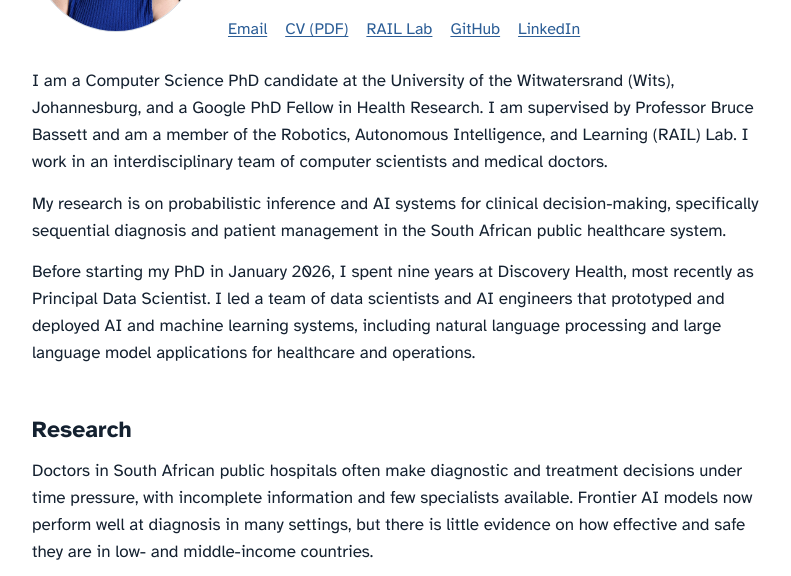
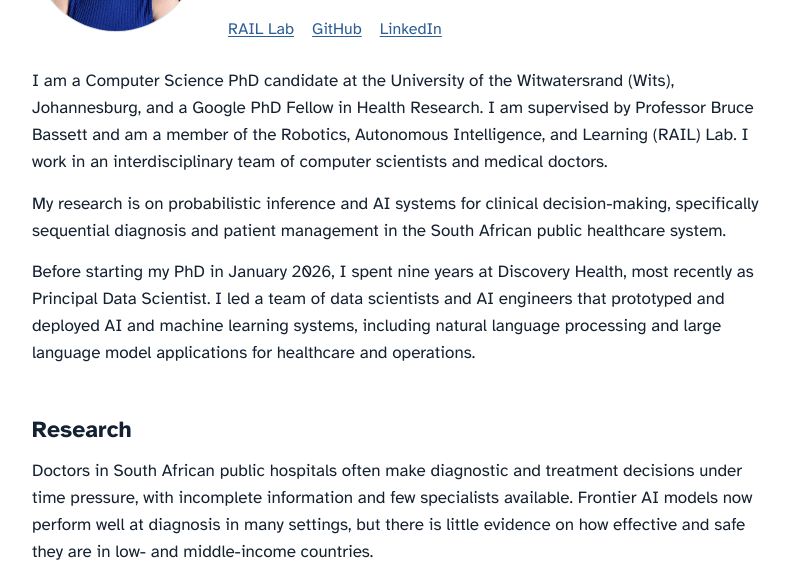
Before and after one commit to jrees-research/jrees-research.github.io, a plain HTML site: page index.html in a window 1280 px wide. Shown: the part 201-777 px from the top of the page, without its empty margins (244-1035 px from the left). Drawn offline with Linux system fonts and the light colour scheme.

Commit message:
remove contact details

```diff
--- a/index.html
+++ b/index.html
@@ -35,8 +35,6 @@
       <h1>Jess Rees</h1>
       <p class="subtitle">PhD candidate in Computer Science, University of the Witwatersrand<br>Google PhD Fellow in Health Research</p>
       <ul class="links">
-        <li><a href="mailto:jess.sian.rees@gmail.com">Email</a></li>
-        <li><a href="cv/Jess-Rees-CV.pdf">CV (PDF)</a></li>
         <li><a href="https://www.raillab.org/author/jess-rees/">RAIL Lab</a></li>
         <li><a href="https://github.com/JessSian">GitHub</a></li>
         <li><a href="https://www.linkedin.com/in/jessicarees">LinkedIn</a></li>
```
